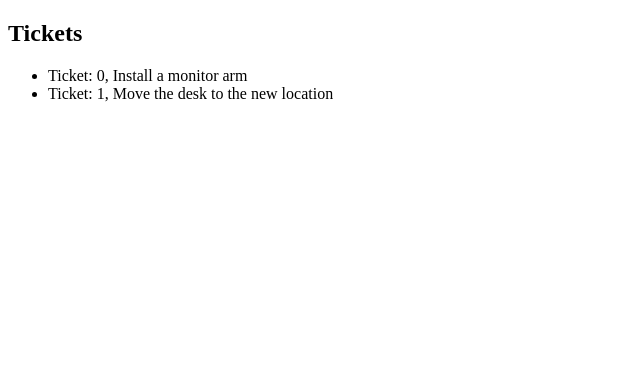
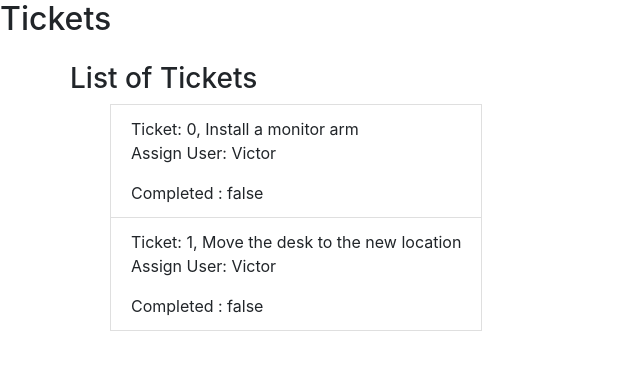
Before and after one commit to SkullBreaker38/2h-homework, an Angular app: page / in a window 1280 px wide. Shown: the top 370 px of the page, without its empty margins (0-640 px from the left). Built offline with nearby package versions, Linux system fonts and the light colour scheme.

Commit message:
tickets-list component

```diff
--- a/angular.json
+++ b/angular.json
@@ -24,24 +24,21 @@
                             "src/assets"
                         ],
                         "styles": [
+                            "node_modules/bootstrap/dist/css/bootstrap.css",
                             "src/styles.css"
                         ],
                         "scripts": []
                     },
                     "configurations": {
                         "production": {
-              "budgets": [
-                {
+                            "budgets": [{
                                 "type": "anyComponentStyle",
                                 "maximumWarning": "6kb"
-                }
-              ],
-              "fileReplacements": [
-                {
+                            }],
+                            "fileReplacements": [{
                                 "replace": "src/environments/environment.ts",
                                 "with": "src/environments/environment.prod.ts"
-                }
-              ],
+                            }],
                             "optimization": true,
                             "outputHashing": "all",
                             "sourceMap": false,
--- a/package.json
+++ b/package.json
@@ -10,6 +10,7 @@
     "@angular/platform-browser": "10.1.4",
     "@angular/platform-browser-dynamic": "10.1.4",
     "@angular/router": "10.1.4",
+    "bootstrap": "^4.5.3",
     "core-js": "2.6.2",
     "rxjs": "6.6.3",
     "tslib": "^2.0.0",
--- a/src/app/app.component.html
+++ b/src/app/app.component.html
@@ -1,7 +1,23 @@
 <h2>Tickets</h2>
 
-<ul>
-    <li *ngFor="let ticket of tickets$ | async">
-        Ticket: {{ ticket.id }}, {{ ticket.description }}
-    </li>
-</ul>
+
+
+<nav class="navbar navbar-default">
+    <div class="container-fluid">
+        <div class="navbar-collapse">
+            <ul class="nav navbar-nav">
+                <!-- <li routerLinkActive="active"><a routerLink="auth">Authentification</a></li>
+                <li routerLinkActive="active"><a routerLink="appareils">Appareils</a></li>
+                <li routerLinkActive="active"><a routerLink="edit">Nouvel appareil</a></li>
+                <li routerLinkActive="active"><a routerLink="users">Utilisateurs</a></li> -->
+            </ul>
+        </div>
+    </div>
+</nav>
+<div class="container">
+    <div class="row">
+        <div class="col-xs-12">
+            <router-outlet></router-outlet>
+        </div>
+    </div>
+</div>
--- a/src/app/app.module.ts
+++ b/src/app/app.module.ts
@@ -2,10 +2,24 @@ import { BrowserModule } from '@angular/platform-browser';
 import { NgModule } from '@angular/core';
 import { AppComponent } from './app.component';
 import { BackendService } from './backend.service';
+import { TicketsListComponent } from './tickets-list/tickets-list.component';
+import { RouterModule, Routes } from '@angular/router';
+import { FormsModule, ReactiveFormsModule } from '@angular/forms';
+
+const appRoutes: Routes = [
+    { path: 'tickets', component: TicketsListComponent },
+    // { path: 'ticket/:id', component: TicketsListComponent },
+    //{ path: 'edit', component: EditAppareilComponent },
+    {path:'', component:TicketsListComponent}
+  ];
 
 @NgModule({
-    declarations: [AppComponent],
-    imports: [BrowserModule],
+    declarations: [AppComponent, TicketsListComponent],
+    imports: [BrowserModule,
+        FormsModule,
+        ReactiveFormsModule,
+        RouterModule.forRoot(appRoutes)
+    ],
     providers: [BackendService],
     bootstrap: [AppComponent]
 })
--- /dev/null
+++ b/src/app/tickets-list/tickets-list.component.html
@@ -0,0 +1,9 @@
+<h3>List of Tickets</h3>
+<ul>
+    <li [ngClass]="{'list-group-item': true}" *ngFor="let ticket of tickets$ | async">
+
+        Ticket: {{ ticket.id }}, {{ ticket.description }}
+        <p>Assign User: {{getUserName(ticket.assigneeId)}}</p>
+        Completed : {{ ticket.completed }}
+    </li>
+</ul>
--- /dev/null
+++ b/src/app/tickets-list/tickets-list.component.ts
@@ -0,0 +1,36 @@
+import { Component, OnDestroy, OnInit } from '@angular/core';
+import { Observable, Subscription } from 'rxjs';
+import { Ticket } from 'src/interfaces/ticket.interface';
+import { User } from 'src/interfaces/user.interface';
+import { BackendService } from '../backend.service';
+
+@Component({
+  selector: 'app-tickets-list',
+  templateUrl: './tickets-list.component.html',
+  styleUrls: ['./tickets-list.component.css']
+})
+export class TicketsListComponent implements OnInit {
+
+  public readonly users$: Observable<User[]> = this.backendService.users();
+  public readonly tickets$: Observable<Ticket[]> = this.backendService.tickets();
+  public users: User[];
+  constructor(private readonly backendService: BackendService) {}
+
+
+  ngOnInit(): void {
+  this.users$.subscribe((users) => {
+      this.users = users
+    })
+  }
+
+  getUserName(id:number): String{
+    if (this.users && id) {
+      const res = this.users.find((user: User) => user.id === id);
+      return res.name;
+    }
+    return '';
+  }
+
+
+
+}
```
Also changed, not shown: src/app/tickets-list/tickets-list.component.css (added), 2 other files (tests, documents, lock files or other folders). Lines whose indentation alone changed are shown as unchanged.
